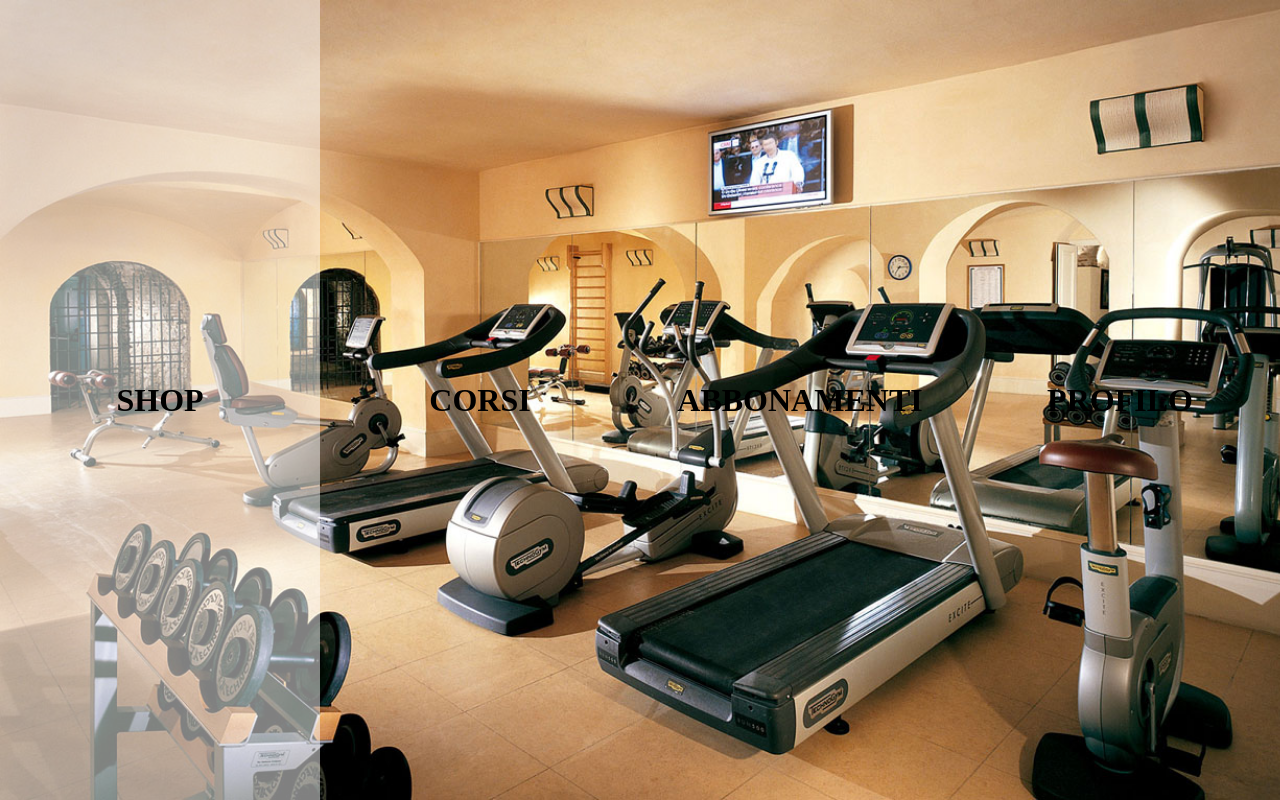
After one commit to Giosafat41/FitStop, a PHP site: page /homepage1.html in a window 1280 px wide. The commit adds this page. Run offline with PHP 8.4, Linux system fonts and the light colour scheme.

Commit message:
qualcosa dell'homepage

```diff
--- a/Entity/EUtente.class.php
+++ b/Entity/EUtente.class.php
@@ -12,7 +12,7 @@ class EUtente {
     private $password;
     private $stato;
 
-    public function __construct($_nome, $_username, $_data_nascita, $_indirizzo, $_num_tel, $_email, $_password, $stato){
+    public function __construct($_nome, $_username, $_data_nascita, $_indirizzo, $_num_tel, $_email, $_password, $_stato){
         $this->nome = $_nome;
         $this->username = $_username;
         $this->data_nascita = $_data_nascita;
--- /dev/null
+++ b/homepage1.html
@@ -0,0 +1,19 @@
+<html>
+    <head>
+        <link rel="stylesheet" href="style.css">
+    </head>
+    <body>
+        <div>
+            <h1> SHOP </h1>
+        </div>
+        <div>
+            <h1> CORSI </h1>
+        </div>
+        <div>
+            <h1> ABBONAMENTI </h1>
+        </div>
+        <div>
+            <h1> PROFILO </h1>
+        </div>
+    </body>
+</html>
--- a/index.html
+++ b/index.html
@@ -5,7 +5,9 @@
     <body>
 
         <div id="div1">
-            SHOP
+            <h1>
+                "SHOP"
+            </h1>
         </div>
         <div id="div2">
         </div>
--- a/stile.css
+++ b/stile.css
@@ -10,7 +10,8 @@ div {
   width: 25%;
   height: 100%;
   float: left;
-
+  text-align: center;
+  line-height: 150px;
 }
 
 #div1 {
--- /dev/null
+++ b/style.css
@@ -0,0 +1,20 @@
+html,
+body{
+    background-image: url(sfondo_palestra.jpg);
+    background-size: cover;
+    height: 100%;
+    padding: 0%;
+    margin: 0%;
+
+}
+div{
+    height: 100%;
+    width: 25%;
+    float: left;
+    display: flex;
+    align-items: center;
+    justify-content: center;
+}
+div:hover{
+    background: rgba(255, 255, 255, .5);
+}
```
Also changed, not shown: sfondo_palestra.jpg (added).
